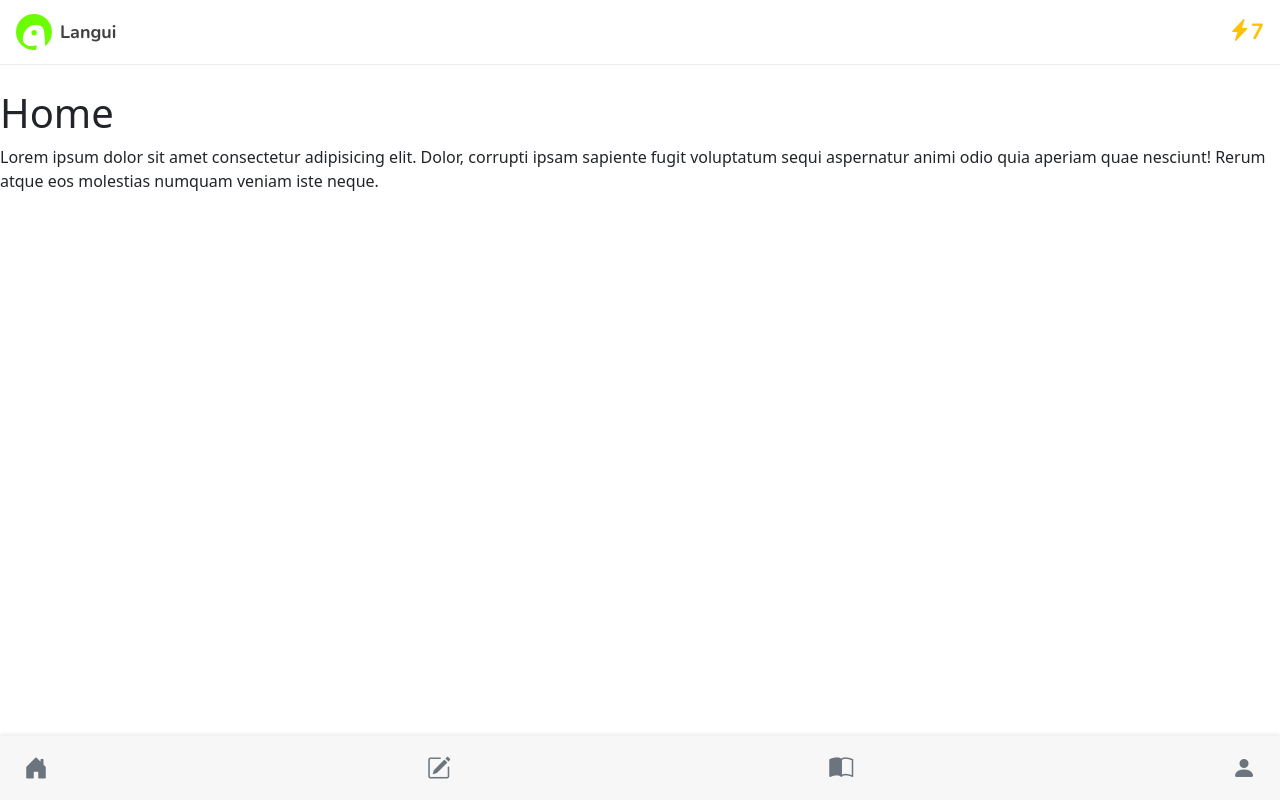
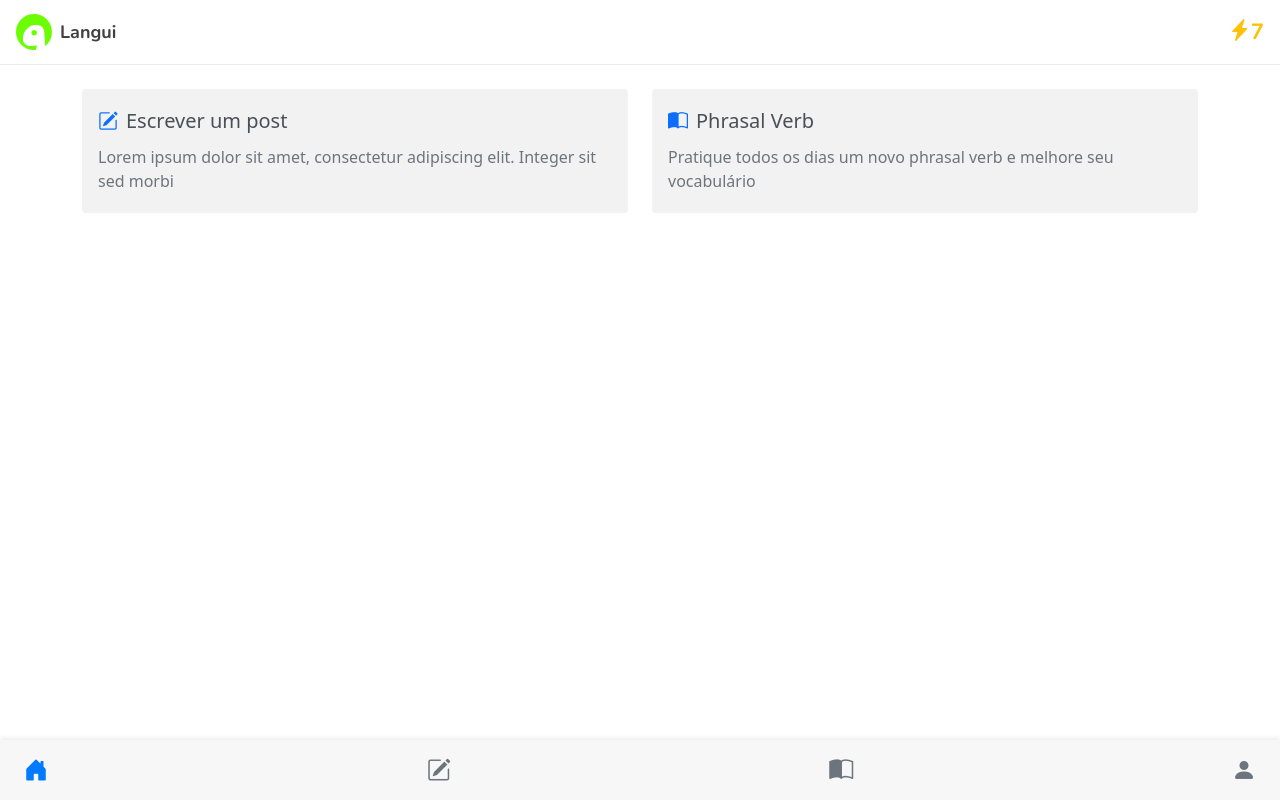
Before and after one commit to gabrielsarubo/langui-beta, a React (Create React App) app: page / in a window 1280 px wide. Built offline with nearby package versions, Linux system fonts and the light colour scheme.

Commit message:
Create cards at Home, fix minor styles

```diff
--- a/src/components/Navbar/index.css
+++ b/src/components/Navbar/index.css
@@ -7,10 +7,18 @@
 .mainNavbar .container-fluid {
   display: flex;
   justify-content: space-between;
-  padding: 14px 24px;
+  padding: 12px 24px;
 }
 
 .mainNavbar a {
   font-size: 24px;
+}
+
+.mainNavbar a:not(.active) {
   color: #6C757D;
 }
+
+/* overwrite .active styte from Bootstrap */
+.mainNavbar a.active {
+  color: #007BFF;
+}
--- a/src/components/Navbar/index.js
+++ b/src/components/Navbar/index.js
@@ -5,7 +5,7 @@ const Navbar = () => {
   return (
     <nav className="mainNavbar fixed-bottom">
       <div className="container-fluid">
-        <NavLink to="/"><i className="bi bi-house-door-fill"></i></NavLink>
+        <NavLink exact to="/"><i className="bi bi-house-door-fill"></i></NavLink>
         <NavLink to="/blog"><i className="bi bi-pencil-square"></i></NavLink>
         <NavLink to="/wordbank"><i className="bi bi-book-half"></i></NavLink>
         <NavLink to="/profile"><i className="bi bi-person-fill"></i></NavLink>
--- /dev/null
+++ b/src/pages/Home/index.css
@@ -0,0 +1,15 @@
+/* Styles for the Home.js page component */
+
+.learnerHome .highlighted-card {
+  padding: 20px 16px;
+  border-radius: 4px;
+
+  background-color: #F2F2F2;
+}
+
+.learnerHome .highlighted-card .h5 {
+  margin-bottom: 12px;
+  color: #495057;
+}
+
+.learnerHome .highlighted-card .h5 i { margin-right: 8px; }
--- a/src/pages/Home/index.js
+++ b/src/pages/Home/index.js
@@ -1,8 +1,32 @@
+import './index.css'
+
 const Home = () => {
   return (
-    <div className="home">
-      <h1>Home</h1>
-      <p>Lorem ipsum dolor sit amet consectetur adipisicing elit. Dolor, corrupti ipsam sapiente fugit voluptatum sequi aspernatur animi odio quia aperiam quae nesciunt! Rerum atque eos molestias numquam veniam iste neque.</p>
+    <div className="learnerHome">
+      <div className="container">
+        <div className="row gy-3">
+          {/* TODO make every card a Link to go to the card destination */}
+          <div className="col-sm-6">
+            <div className="highlighted-card">
+              <div className="h5">
+                <i className="bi bi-pencil-square text-primary"></i>
+                <span>Escrever um post</span>
+              </div>
+              <p className="text-secondary mb-0">Lorem ipsum dolor sit amet, consectetur adipiscing elit. Integer sit sed morbi</p>
+            </div>
+          </div>
+
+          <div className="col-sm-6">
+            <div className="highlighted-card">
+              <div className="h5">
+                <i className="bi bi-book-half text-primary"></i>
+                <span>Phrasal Verb</span>
+              </div>
+              <p className="text-secondary mb-0">Pratique todos os dias um novo phrasal verb e melhore seu vocabulário</p>
+            </div>
+          </div>
+        </div>
+      </div>
     </div>
   );
 }
```
